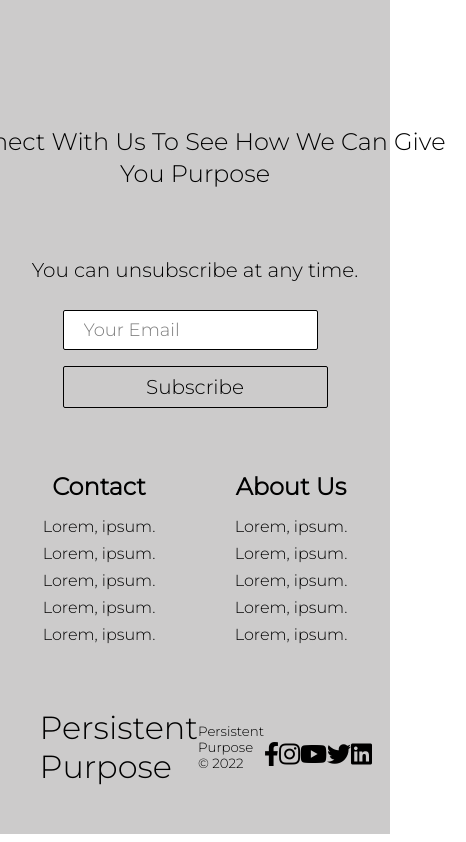
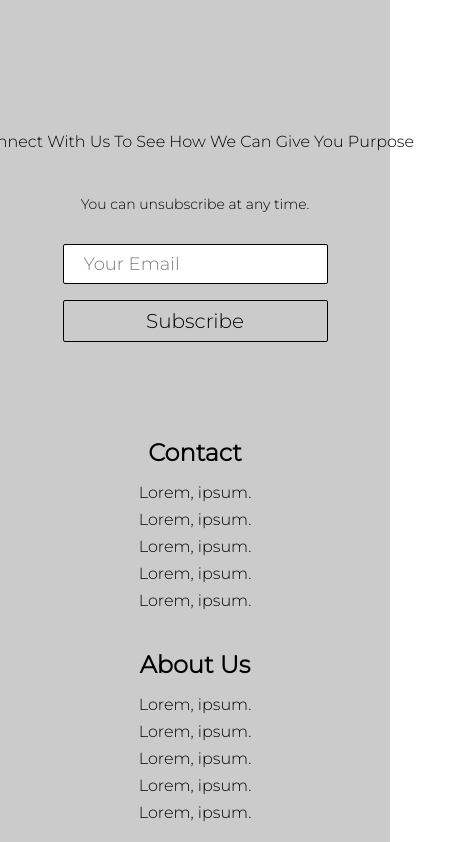
Before and after one commit to alexmgonzalez/Persistent-Purpose, a React (Create React App) app: page /my-life in a window 390 px wide. Shown: the part 842-1684 px from the top of the page, 466 px wide, since content can reach past the window. Built offline with nearby package versions, Linux system fonts and the light colour scheme.

Commit message:
deploy website to github

```diff
--- a/src/Components/Footer.css
+++ b/src/Components/Footer.css
@@ -133,7 +133,14 @@
     margin-bottom: 16px;
 }
 
-@media screen and(max-width: 820px){
+@media screen and (max-width: 820px){
+    .footer-subscription-heading{
+        font-size: 16px;
+        margin-bottom: -10px;
+    }
+    .footer-subscription-text{
+        font-size: 14px
+    }
     .footer-links{
         padding-top: 2rem;
     }
```
